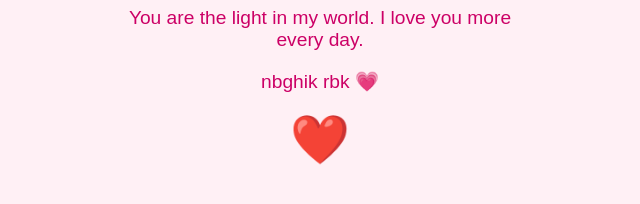
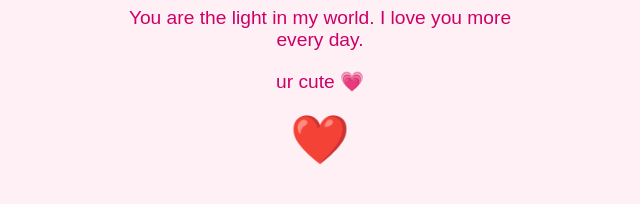
Before and after one commit to Ali-chiraz/Rory, a plain HTML site: page index.html in a window 1280 px wide. Shown: the part 390-594 px from the top of the page, 320-960 px from the left. Drawn offline with Linux system fonts and the light colour scheme.

Commit message:
Update index.html

```diff
--- a/index.html
+++ b/index.html
@@ -42,7 +42,7 @@
     <div class="heart">❤️</div>
     <h1>To Chiraz</h1>
     <p>You are the light in my world. I love you more every day.</p>
-    <p>nbghik rbk 💗</p>
+    <p> ur cute 💗</p>
     <div class="heart">❤️</div>
   </div>
 </body>
```
